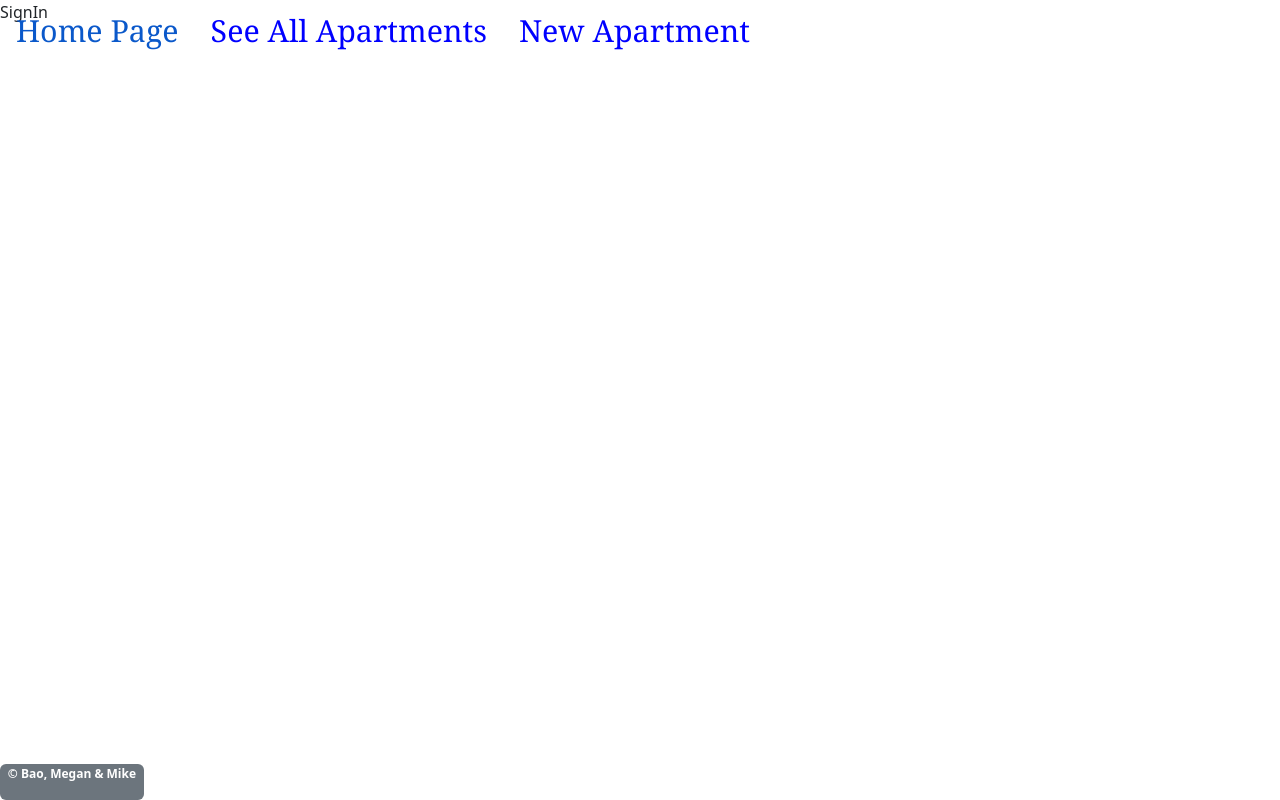
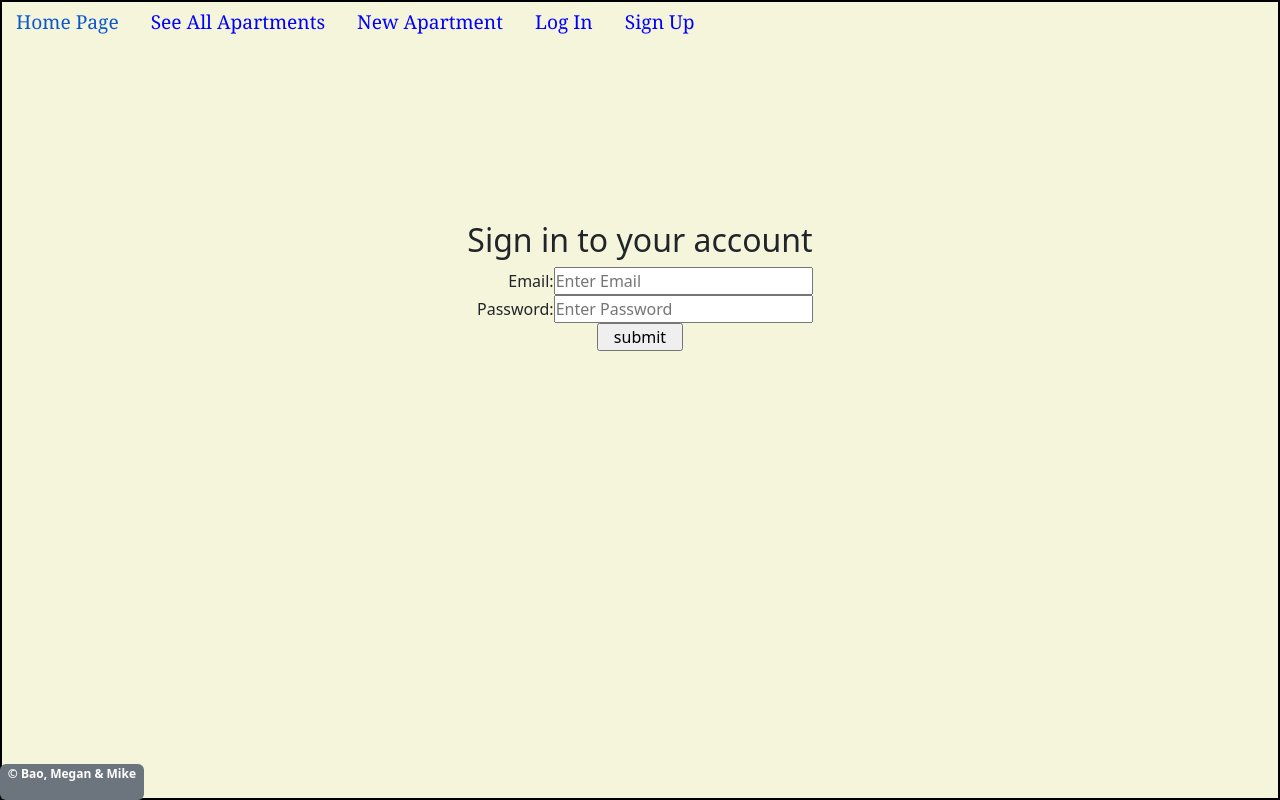
Before and after one commit to learn-academy-2023-echo/apartment-app-frontend-cribz, a React (Create React App) app: page /signin in a window 1280 px wide. Built offline with nearby package versions, Linux system fonts and the light colour scheme.

Commit message:
Added signin, signup, login. Styled signin, signup, login, apartmentnew. added testing for signin and signup. added conditional rendering for links to myapartments and signin and signup

```diff
--- a/src/App.js
+++ b/src/App.js
@@ -13,30 +13,43 @@ import NotFound from './pages/NotFound'
 import SignIn from './pages/SignIn';
 import SignUp from './pages/SignUp';
 
-import { Routes, Route } from "react-router-dom"
-
-
+import { Routes, Route, useLocation } from "react-router-dom"
 import './App.css';
 
+const App = () => {
+  const [currentUser, setCurrentUser] = useState(null)
+  const [apartments, setApartments] = useState(mockApartments)
 
-const App = () => {
-  const [currentUser, setCurrentUser] = useState(mockUsers[0])
-  const [apartments, setApartments] = useState(mockApartments)
+  const location = useLocation()
   const createApartment = (apartment) => {
     // fetch("http://localhost:3000/
     console.log(apartment)
   }
 
+  const signUp = (userInfo) => {
+    console.log("sign up invoked")
+  }
+
+  const signIn = () => {
+    setCurrentUser(mockUsers[1])
+    console.log("Signed in")
+  }
+
+  const signOut = () => {
+    setCurrentUser(null)
+  }
+
+
   return (
     <>
-      <Header />
+      <Header currentUser={currentUser} signOut={signOut}/>
       <Routes>
         <Route path="/" element={<Home />} />
-        <Route path="/signin" element={<SignIn />} />
-        <Route path="/signup" element={<SignUp />} />
+        <Route path="/signin" element={<SignIn signIn={signIn} />} />
+        <Route path="/signup" element={<SignUp signUp={signUp}/>} />
         <Route path="/apartmentedit/:id" element={<ApartmentEdit />} />
         <Route path="/apartmentindex" element={<ApartmentIndex apartments={apartments} />} />
-        <Route path="/apartmentnew" element={<ApartmentNew />} />
+        <Route path="/apartmentnew" element={<ApartmentNew createApartment={createApartment}/>} />
         <Route path="/apartmentshow/:id" element={<ApartmentShow apartments={apartments} />} />
         {currentUser && (
           <Route
@@ -47,7 +60,7 @@ const App = () => {
         )}
         <Route path="*" element={<NotFound />} />
       </Routes>
-      <Footer />
+      {location.pathname !== "/apartmentindex" && <Footer />}
     </>
   );
 }
--- a/src/components/Header.css
+++ b/src/components/Header.css
@@ -1,12 +1,11 @@
 .nav-bar{
-
   position: absolute;
   z-index: 1;
 
 }
 
 .nav-bar .nav-link {
-  font-size: 1.9rem;
+  font-size: 1.2rem;
   height: 100%;
   width: max-content;
   text-decoration: none;
--- a/src/components/Header.js
+++ b/src/components/Header.js
@@ -3,7 +3,11 @@ import { Nav, NavItem } from "reactstrap"
 import { NavLink } from "react-router-dom"
 import './Header.css'
 
-const Header = () => {
+const Header = ({ currentUser, signOut }) => {
+  const handleClick = () => {
+    signOut()
+  }
+
   return (
     <Nav className='nav-bar'>
       <NavItem>
@@ -21,6 +25,36 @@ const Header = () => {
           New Apartment
         </NavLink>
       </NavItem>
+      {currentUser && (
+        <>
+        <NavItem>
+          <NavLink to="/myapartments" className="nav-link">
+            My Apartments
+          </NavLink>
+        </NavItem>
+        <NavItem>
+        <NavLink to="/" className="nav-link" onClick={handleClick}>
+          Sign Out
+        </NavLink>
+      </NavItem>
+      </>
+      )}
+
+      {!currentUser && (
+        <>
+          <NavItem>
+            <NavLink to="/signin" className="nav-link">
+              Log In
+            </NavLink>
+          </NavItem>
+          <NavItem>
+            <NavLink to="/signup" className="nav-link">
+              Sign Up
+            </NavLink>
+          </NavItem>
+
+        </>
+      )}
     </Nav>
   )
 }
--- a/src/mockApts.js
+++ b/src/mockApts.js
@@ -26,7 +26,7 @@ let mockApartments = [
       bathrooms: 2.0,
       pets: "yes!",
       image:
-        "https://images.unsplash.com/photo-1469022563428-aa04fef9f5a2?ixlib=rb-4.0.3&ixid=MnwxMjA3fDB8MHxwaG90by1wYWdlfHx8fGVufDB8fHx8&auto=format&fit=crop&w=1173&q=80",
+        "https://images.unsplash.com/photo-1567684014761-b65e2e59b9eb?ixlib=rb-4.0.3&ixid=M3wxMjA3fDB8MHxwaG90by1wYWdlfHx8fGVufDB8fHx8fA%3D%3D&auto=format&fit=crop&w=1635&q=80",
       user_id: 2
     },
     {
@@ -41,7 +41,7 @@ let mockApartments = [
         bathrooms: 1,
         pets: "small pets okay",
         image:
-          "https://images.unsplash.com/photo-1469022563428-aa04fef9f5a2?ixlib=rb-4.0.3&ixid=MnwxMjA3fDB8MHxwaG90by1wYWdlfHx8fGVufDB8fHx8&auto=format&fit=crop&w=1173&q=80",
+          "https://images.unsplash.com/photo-1574362848149-11496d93a7c7?ixlib=rb-4.0.3&ixid=M3wxMjA3fDB8MHxwaG90by1wYWdlfHx8fGVufDB8fHx8fA%3D%3D&auto=format&fit=crop&w=1684&q=80",
         user_id: 3
       }
   ]
--- /dev/null
+++ b/src/pages/ApartmentNew.css
@@ -0,0 +1,29 @@
+.new-appartment-container {
+  width: 100%;
+  height: 100vh;
+  display: grid;
+  grid-template-rows: 1fr 3fr;
+  background-color: rgb(203, 156, 85);
+
+  > h2 {
+    align-self: end;
+    text-align: center;
+    font-family: monospace;
+    margin-bottom: 5%;
+  }
+
+  > .form-container{
+    display: grid;
+    grid-template-columns: 1fr 1fr;
+    grid-template-rows: 1fr 1fr 1fr 1fr 1fr;
+    column-gap: 2%;
+    margin-left: 15px;
+    margin-right: 15px;
+
+    .form-label {
+      font-size: 1.3rem;
+      font-style: italic;
+    }
+  }
+
+}
--- a/src/pages/ApartmentNew.js
+++ b/src/pages/ApartmentNew.js
@@ -1,8 +1,9 @@
-import React, {useState} from "react"
+import React, { useState } from "react"
 import { useNavigate } from "react-router-dom"
-import {Form, FormGroup, Label, Input, Button} from 'reactstrap'
+import { Form, FormGroup, Label, Input, Button } from 'reactstrap'
+import "./ApartmentNew.css"
 
-const ApartmentNew = ({createApartment}) => {
+const ApartmentNew = ({ createApartment }) => {
 
   const [newApartment, setNewApartment] = useState({
     street: "",
@@ -21,7 +22,7 @@ const ApartmentNew = ({createApartment}) => {
   const navigate = useNavigate()
 
   const handleChange = (e) => {
-      setNewApartment({...newApartment, [e.target.name]: e.target.value})
+    setNewApartment({ ...newApartment, [e.target.name]: e.target.value })
   }
 
   const handleSubmit = () => {
@@ -31,8 +32,10 @@ const ApartmentNew = ({createApartment}) => {
 
   return (
     <>
-          <h2>New Apartment</h2>
-          <Form>
+      <div className='new-appartment-container'>
+        <h2>Add New Apartment</h2>
+        <Form className="form-container">
+
           <FormGroup>
             <Label for="street">
               Street Address:
@@ -165,10 +168,13 @@ const ApartmentNew = ({createApartment}) => {
             />
           </FormGroup>
 
+          <div className='new-appartment-button'>
             <Button onClick={handleSubmit}>
               Submit
             </Button>
+          </div>
         </Form>
+      </div>
     </>
   )
 }
--- a/src/pages/ApartmentProtectedIndex.js
+++ b/src/pages/ApartmentProtectedIndex.js
@@ -10,6 +10,8 @@ const ApartmentProtectedIndex = ({ apartments, currentUser }) => {
   console.log(apartments)
   return (
     <>
+      <br />
+      <br />
       <div><h1>My Listings</h1></div>
       {myApartments?.map((apartment, index) => {
         return (
--- a/src/pages/SignIn.js
+++ b/src/pages/SignIn.js
@@ -1,8 +1,39 @@
 import React from 'react'
+import { useNavigate } from 'react-router-dom'
 
-const SignIn = () => {
+const SignIn = ({ signIn }) => {
+
+  const navigate = useNavigate()
+  const handleSubmit = (e) => {
+    e.preventDefault()
+    signIn()
+    navigate("/myapartments")
+
+  }
+
   return (
-    <div>SignIn</div>
+    <>
+      <div className='signup-container'>
+        <h2>Sign in to your account</h2>
+
+        <form className='form-container' onSubmit={handleSubmit}>
+
+          <div className='input-container'>
+            <label>Email:</label>
+            <input type='email' name='email' placeholder='Enter Email' />
+
+          </div>
+
+          <div className='input-container'>
+            <label>Password:</label>
+            <input type='password' name='password' placeholder='Enter Password' />
+          </div>
+
+          <input id="submit" type="submit" value="submit" />
+        </form>
+
+      </div>
+    </>
   )
 }
 
--- /dev/null
+++ b/src/pages/SignUp.css
@@ -0,0 +1,46 @@
+.signup-container{
+  display: grid;
+  grid-template-rows: 2fr 4fr;
+  justify-content: center;
+  border: 2px solid black;
+  width: auto;
+  height: 100vh;
+  text-align: center;
+  > h2 {
+    align-self: end;
+  };
+  background-color: beige;
+}
+
+.form-container{
+  display: flex;
+  flex-direction: column;
+  align-items: center;
+  height: max-content;
+}
+
+.input-container{
+  display: grid;
+  grid-template-columns: 1fr 3fr;
+  align-items: center;
+  justify-content: flex-start;
+  width: 100%;
+
+  > label {
+    justify-self: end;
+    font-weight: 500;
+    font-style: bold;
+  }
+
+}
+
+
+input {
+  width: 100%;
+
+}
+
+#submit {
+  width: 25%;
+
+}
--- a/src/pages/SignUp.js
+++ b/src/pages/SignUp.js
@@ -1,8 +1,56 @@
-import React from 'react'
+import React, { useRef } from 'react'
+import { useNavigate } from 'react-router-dom'
+import './SignUp.css'
 
-const SignUp = () => {
+
+
+const SignUp = ({ signUp}) => {
+  const navigate = useNavigate()
+  const formRef = useRef()
+
+  const handleSubmit = (e) => {
+    e.preventDefault()
+    const formData = new FormData(formRef.current)
+    const data = Object.fromEntries(formData)
+    const userInfo = {
+      user: {
+        email: data.email,
+        password: data.password,
+      }
+    }
+    signUp(userInfo)
+    navigate("/")
+    e.target.reset()
+  }
+
   return (
-    <div>SignUp</div>
+    <>
+      <div className='signup-container'>
+        <h2>Create Your Account</h2>
+
+        <form className='form-container' ref={formRef} onSubmit={handleSubmit}>
+
+          <div className='input-container'>
+            <label>Email:</label>
+            <input type='email' name='email' placeholder='Enter Email' />
+
+          </div>
+
+          <div className='input-container'>
+            <label>Password:</label>
+            <input type='password' name='password' placeholder='Enter Password' />
+          </div>
+
+          <div className='input-container'>
+            <label>Re-type Password:</label>
+            <input type='password' name=' password_confirmation' placeholder='Confirm password' />
+          </div>
+
+          <input id="submit" type="submit" value="submit" />
+        </form>
+
+      </div>
+    </>
   )
 }
 
```
Also changed, not shown: 2 other files (tests, documents, lock files or other folders). Lines whose indentation alone changed are shown as unchanged.
